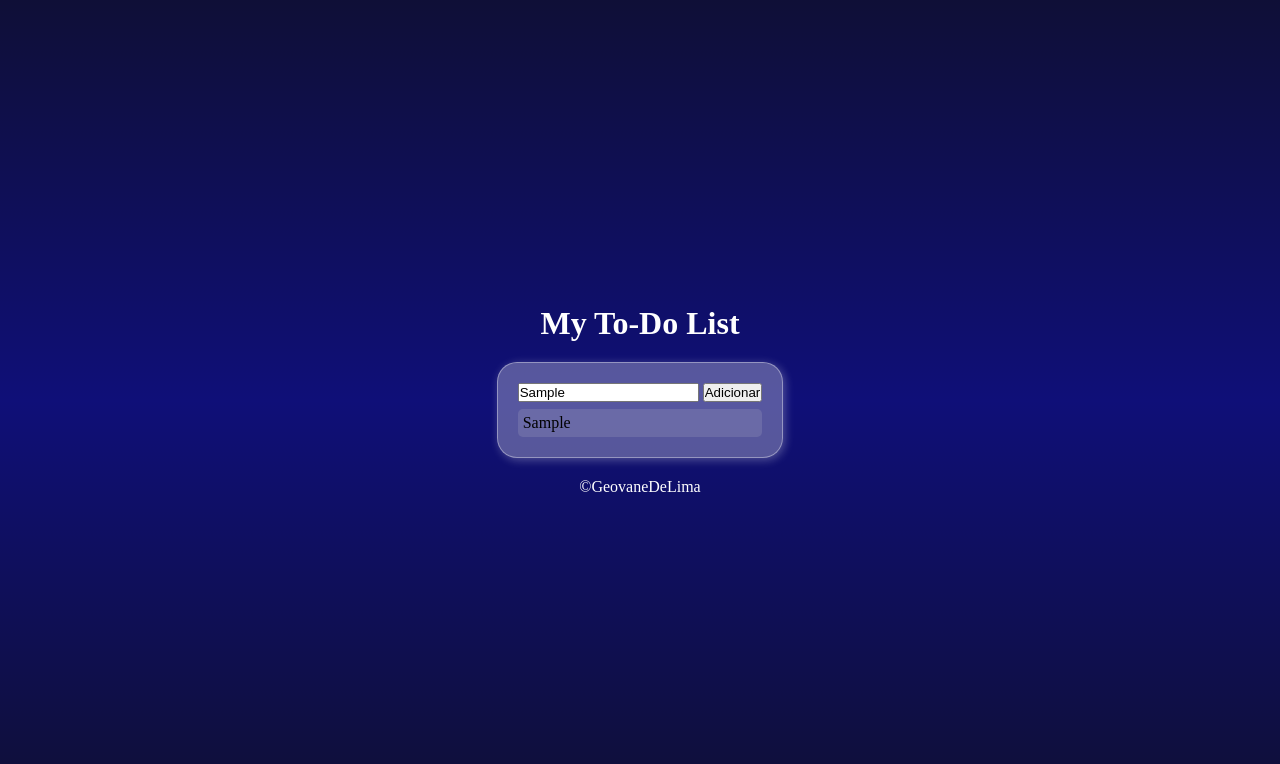
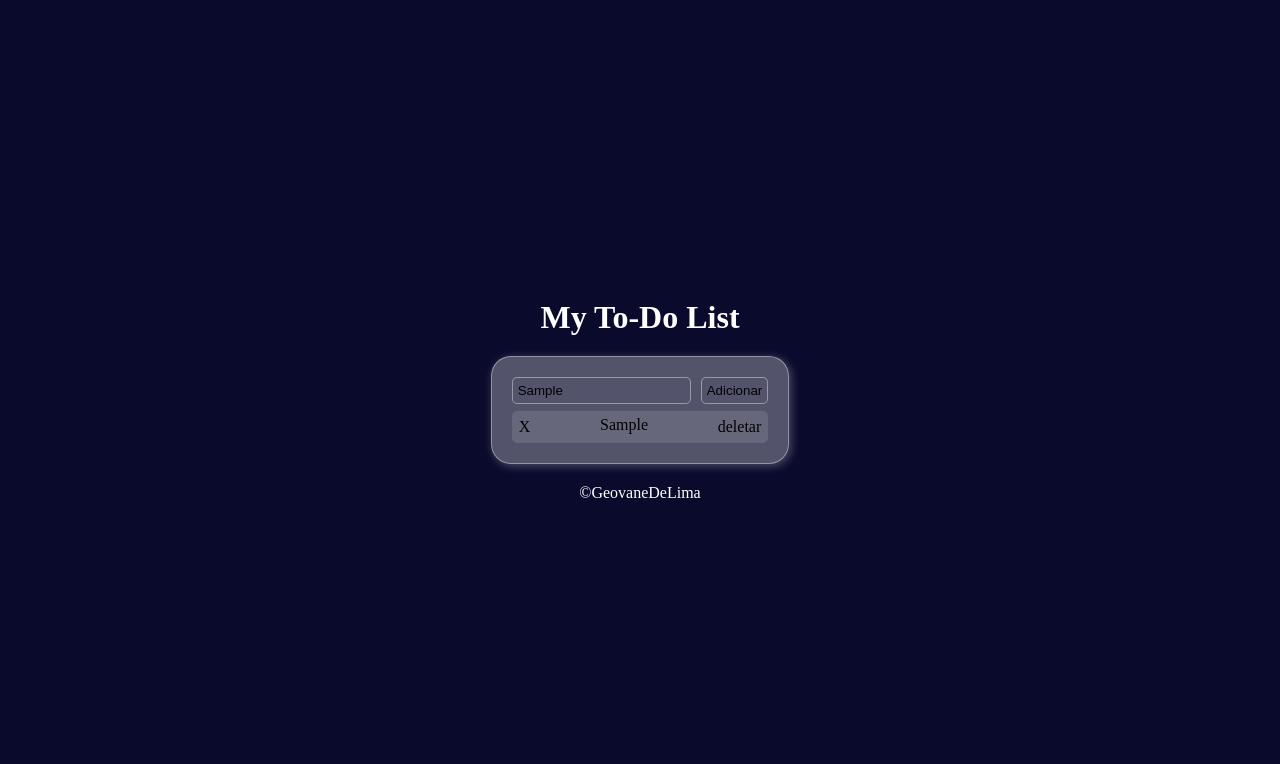
Before and after one commit to GeovaneDeLima/projetos-js-html-css, a plain HTML site: page to-di-list/index.html in a window 1280 px wide. Both pictures are taken after typing "Sample" into the empty fields and a click on the button "Adicionar". Drawn offline with Linux system fonts and the light colour scheme.

Commit message:
fim do app de tarefas

```diff
--- a/to-di-list/index.html
+++ b/to-di-list/index.html
@@ -12,16 +12,12 @@
             <h1>My To-Do List</h1>
         </header>
         <main>
-            <div>
+            <div class="input">
                 <input type="text" placeholder="Adicione uma tarefa" id="text">
                 <input type="button" value="Adicionar" id="add">
             </div>
             <div id="exibir">
-                <div class="tarefa">
-                    <p>o</p>
-                    <p>o</p>
-                    <p>o</p>
-                </div>
+
             </div>
         </main>
         <footer>
--- a/to-di-list/index.js
+++ b/to-di-list/index.js
@@ -25,15 +25,42 @@ function adicionartarefa(){
 }
 
 function mostrartarefanatela(){
-    tarefas.forEach((a, index) =>  {
-        exibir.innerHTML = ""
+    exibir.innerHTML = ""
+    tarefas.forEach((a, indic) =>  {
         const div = document.createElement('div')
+        const chec = document.createElement('p')
+        const delet = document.createElement('p')
         const p1 = document.createElement('p')
 
         div.classList.add('tarefa')
+        delet.classList.add('delet')
+        chec.classList.add('delet')
+
         p1.innerHTML = a.tarefa
+        delet.innerHTML = 'deletar'
+        chec.innerHTML = 'X'
 
         exibir.appendChild(div)
+        div.appendChild(chec)
         div.appendChild(p1)
+        div.appendChild(delet)
+
+        delet.addEventListener('click', () => {
+            div.remove()
+            tarefas.splice(indic, 1)
+            console.log
+        })
+
+        chec.addEventListener('click', () => {
+            if(a.feito === 1){
+               a.feito = 2
+               p1.style.textDecoration = 'line-through'
+            }else if (a.feito === 2) {
+                a.feito = 1
+                p1.style.textDecoration = 'none'
+            }
+
+
+        } )
     })
 }
--- a/to-di-list/style.css
+++ b/to-di-list/style.css
@@ -11,7 +11,7 @@ body{
     display: flex;
     justify-content: center;
     align-items: center;
-    background-image: linear-gradient(rgb(15, 15, 55), rgb(15, 15, 120), rgb(15, 15, 55) );
+    background-color: rgb(10, 10, 45);
     color: white;
 }
 header{
@@ -19,11 +19,17 @@ header{
     text-align: center;
 }
 main{
+    max-width: 500px;
+
     background-color: rgba(255, 255, 255, 0.3);
     padding: 20px;
     border-radius: 20px;
     border: 1px solid rgba(255, 255, 255, 0.373);
     box-shadow: 2px 2px 10px rgba(255, 255, 255, 0.284);
+}
+div.input{
+    display: flex;
+    justify-content: space-between;
 }
 div.tarefa{
     background-color: rgba(211, 211, 211, 0.149);
@@ -34,6 +40,30 @@ div.tarefa{
     border-radius: 5px;
     margin-top: 7px;
 }
+#add, #text{
+    background-color: transparent;
+    border: 1px solid rgba(255, 255, 255, 0.401);
+}
+#add:hover{
+    background-color: white;
+}
+#add{
+  padding: 5px;
+  border-radius: 5px;
+}
+#text {
+    border-radius: 5px;
+    padding: 5px;
+    width: 70%;
+}
+.delet{
+    padding: 2px;
+}
+.delet:hover{
+    background-color: rgba(211, 211, 211, 0.44);
+    padding: 2px;
+    border-radius: 5px;
+}
 footer{
     margin: 20px;
     text-align: center;
```
